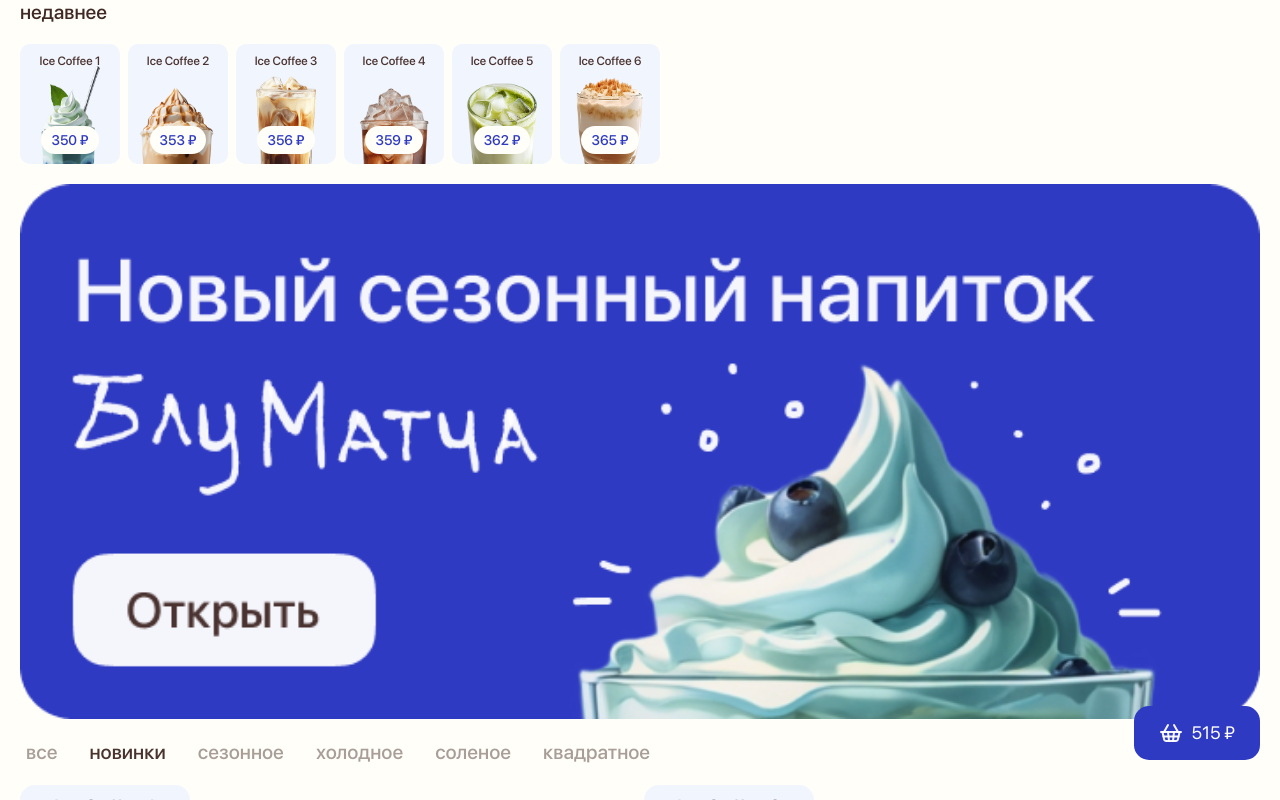
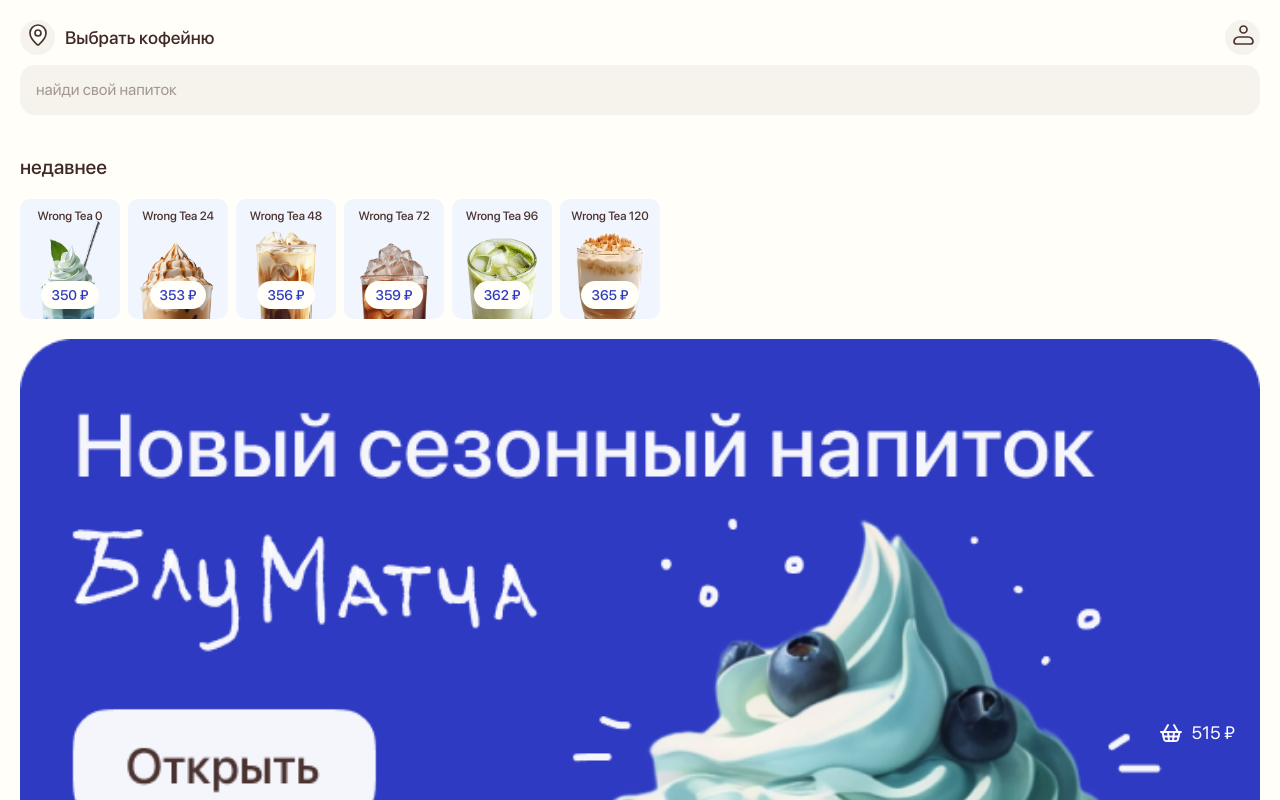
Before and after one commit to lomeat/coffee, a React (Vite) app in the folder client/: page / in a window 1280 px wide. Shown: the top 800 px of the page. Built offline with nearby package versions, Linux system fonts and the light colour scheme.

Commit message:
каталоги теперь тоже компоненты

```diff
--- a/client/src/app.tsx
+++ b/client/src/app.tsx
@@ -1,207 +1,30 @@
 import styled from "styled-components";
-import { useState } from "react";
 
-import { Icon } from "./icon";
 import { importImages } from "./utils/importImages";
 
-type Card = {
-  id: number;
-  title: string;
-  price: number;
-  imageUrl?: string;
-};
+import { Header } from "./components/header";
+import { Basket } from "./components/basket";
+import { Container } from "./styles/shared";
+import { CatalogRecently } from "./components/catalog/recently";
+import { Catalog } from "./components/catalog/common";
 
-const coffeeImages = importImages("coffee");
 const promoImages = importImages("promo");
 
-const cards: Card[] = coffeeImages.map((value, index) => ({
-  id: index,
-  title: `Ice Coffee ${index + 1}`,
-  price: 350 + index * 3,
-  imageUrl: value,
-}));
-
 export function App() {
-  const [isVisible, setIsVisible] = useState(false);
-
-  function toggleModal() {
-    setIsVisible((state) => !state);
-  }
-
   return (
     <Wrapper>
-      <Container>
-        <ContainerTitle>недавнее</ContainerTitle>
-        <CardRow>
-          {cards.map((card) => (
-            <CardContainer key={card.id} $isSmall>
-              <CardInfoContainer>
-                <CardTitle $isSmall>{card.title}</CardTitle>
-                <CardPrice $isSmall>{card.price} ₽</CardPrice>
-              </CardInfoContainer>
-              <CardImg src={card.imageUrl} />
-            </CardContainer>
-          ))}
-        </CardRow>
-      </Container>
+      <Header />
+      <CatalogRecently />
 
       <Container>
         <img src={promoImages[0]} />
       </Container>
 
-      <Container>
-        <CatalogNavBar>
-          <CatalogButton>все</CatalogButton>
-          <CatalogButton $isActive>новинки</CatalogButton>
-          <CatalogButton>сезонное</CatalogButton>
-          <CatalogButton>холодное</CatalogButton>
-          <CatalogButton>соленое</CatalogButton>
-          <CatalogButton>квадратное</CatalogButton>
-        </CatalogNavBar>
-        <CardGrid>
-          {cards.map((card) => (
-            <CardContainer key={card.id}>
-              <CardInfoContainer>
-                <CardTitle>{card.title}</CardTitle>
-                <CardPrice>{card.price} ₽</CardPrice>
-              </CardInfoContainer>
-              <CardImg src={card.imageUrl} />
-            </CardContainer>
-          ))}
-        </CardGrid>
-      </Container>
-
-      <Basket onClick={toggleModal}>
-        <Icon name="CartIcon" size={24} />
-        <span>515 ₽</span>
-      </Basket>
-
-      <ModalWrapper $isVisible={isVisible}>
-        <BasketWrapper>
-          <h2>Пiшов нахуй</h2>
-          <Icon name="CrossIcon" type="button" onClick={toggleModal} />
-        </BasketWrapper>
-      </ModalWrapper>
+      <Catalog />
+      <Basket />
     </Wrapper>
   );
 }
-
-const BasketWrapper = styled.div`
-  background: ${(p) => p.theme.background.primary};
-  border-radius: 20px 20px 0 0;
-  padding: 20px;
-  display: flex;
-  justify-content: space-between;
-  width: 100%;
-  height: 100%;
-
-  h2 {
-    ${(p) => p.theme.font.caption.large}
-  }
-`;
-
-const ModalWrapper = styled.div<{ $isVisible?: boolean }>`
-  display: ${(p) => (p.$isVisible ? "flex" : "none")};
-  padding-top: 60px;
-  background: rgba(0, 0, 0, 0.5);
-  position: absolute;
-  z-index: 100;
-  top: 0px;
-  left: 0px;
-  width: 100%;
-  height: 100%;
-`;
-
-const Basket = styled.button`
-  ${(p) => p.theme.font.text.large}
-  position: fixed;
-  bottom: 40px;
-  right: 20px;
-  border: 0;
-  border-radius: 15px;
-  padding: 15px 25px;
-  gap: 8px;
-  color: ${(p) => p.theme.color.button};
-  background: ${(p) => p.theme.background.accent};
-  display: flex;
-  z-index: 3;
-
-  svg,
-  path,
-  span {
-    color: inherit;
-    stroke: currentColor;
-  }
-`;
-
-const CardRow = styled.div`
-  display: flex;
-  gap: 8px;
-  overflow-x: auto; /* или scroll */
-  white-space: nowrap;
-  -webkit-overflow-scrolling: touch;
-  scrollbar-width: none;
-  -ms-overflow-style: none;
-
-  &::-webkit-scrollbar {
-    display: none;
-  }
-`;
-
-const CardGrid = styled.div`
-  display: grid;
-  grid-template-columns: repeat(2, 1fr);
-  gap: 8px;
-`;
-
-const CardContainer = styled.button<{ $isSmall?: boolean }>`
-  flex: 0 0 auto;
-  background: ${(p) => p.theme.background.secondary};
-  width: ${(p) => (p.$isSmall ? 100 : 170)}px;
-  height: ${(p) => (p.$isSmall ? 120 : 170)}px;
-  border-radius: ${(p) => (p.$isSmall ? 10 : 15)}px;
-  display: flex;
-  position: relative;
-  border: 0;
-  outline: none;
-  overflow: hidden;
-`;
-
-const CardImg = styled.img`
-  position: absolute;
-  top: 20px;
-  left: 0px;
-  width: inherit;
-  height: inherit;
-`;
-
-const CardInfoContainer = styled.div`
-  position: absolute;
-  top: 0;
-  left: 0;
-  width: inherit;
-  height: inherit;
-  display: flex;
-  flex-direction: column;
-  padding: 10px;
-  align-items: center;
-  justify-content: space-between;
-  z-index: 2;
-`;
-
-const CardTitle = styled.span<{ $isSmall?: boolean }>`
-  ${(p) =>
-    p.$isSmall ? p.theme.font.caption.small : p.theme.font.caption.large}
-  color: ${(p) => p.theme.color.primary};
-`;
-
-const CardPrice = styled.span<{ $isSmall?: boolean }>`
-  ${(p) => (p.$isSmall ? p.theme.font.text.small : p.theme.font.text.medium)}
-  color: ${(p) => p.theme.color.accent};
-  padding: 6px 10px;
-  border-radius: 30px;
-  background: ${(p) => p.theme.background.primary};
-`;
 
 const Wrapper = styled.div`
   display: flex;
@@ -211,38 +34,3 @@ const Wrapper = styled.div`
   gap: 20px;
   padding-bottom: 40px;
 `;
-
-const Container = styled.div`
-  display: flex;
-  flex-direction: column;
-  margin: 0 20px;
-  gap: 20px;
-`;
-
-const ContainerTitle = styled.h2`
-  ${(p) => p.theme.font.caption.large}
-  margin: 0;
-  padding: 0;
-`;
-
-const CatalogNavBar = styled.div`
-  display: flex;
-  gap: 20px;
-  overflow-x: scroll;
-  -webkit-overflow-scrolling: touch;
-  scrollbar-width: none;
-  -ms-overflow-style: none;
-
-  &::-webkit-scrollbar {
-    display: none;
-  }
-`;
-
-const CatalogButton = styled.button<{ $isActive?: boolean }>`
-  flex: 0 0 auto;
-  border: 0;
-  background: transparent;
-  color: ${({ theme, $isActive }) =>
-    $isActive ? theme.color.primary : theme.color.secondary};
-  ${({ theme }) => theme.font.caption.large};
-`;
--- /dev/null
+++ b/client/src/components/catalog/common.tsx
@@ -0,0 +1,54 @@
+import { Container } from "../../styles/shared";
+import { importImages } from "../../utils/importImages";
+import {
+  CardContainer,
+  CardGrid,
+  CardImg,
+  CardInfoContainer,
+  CardPrice,
+  CardTitle,
+  CatalogButton,
+  CatalogNavBar,
+} from "./shared";
+
+type Card = {
+  id: number;
+  title: string;
+  price: number;
+  imageUrl?: string;
+};
+
+const coffeeImages = importImages("coffee");
+
+const cards: Card[] = coffeeImages.map((value, index) => ({
+  id: index,
+  title: `Ice Coffee ${index + 1}`,
+  price: 350 + index * 3,
+  imageUrl: value,
+}));
+
+export function Catalog() {
+  return (
+    <Container>
+      <CatalogNavBar>
+        <CatalogButton>все</CatalogButton>
+        <CatalogButton $isActive>новинки</CatalogButton>
+        <CatalogButton>сезонное</CatalogButton>
+        <CatalogButton>холодное</CatalogButton>
+        <CatalogButton>соленое</CatalogButton>
+        <CatalogButton>квадратное</CatalogButton>
+      </CatalogNavBar>
+      <CardGrid>
+        {cards.map((card) => (
+          <CardContainer key={card.id}>
+            <CardInfoContainer>
+              <CardTitle>{card.title}</CardTitle>
+              <CardPrice>{card.price} ₽</CardPrice>
+            </CardInfoContainer>
+            <CardImg src={card.imageUrl} />
+          </CardContainer>
+        ))}
+      </CardGrid>
+    </Container>
+  );
+}
--- /dev/null
+++ b/client/src/components/catalog/recently.tsx
@@ -0,0 +1,45 @@
+import { Container, ContainerTitle } from "../../styles/shared";
+import { importImages } from "../../utils/importImages";
+import {
+  CardContainer,
+  CardImg,
+  CardInfoContainer,
+  CardPrice,
+  CardRow,
+  CardTitle,
+} from "./shared";
+
+type Card = {
+  id: number;
+  title: string;
+  price: number;
+  imageUrl?: string;
+};
+
+const coffeeImages = importImages("coffee");
+
+const cards: Card[] = coffeeImages.map((value, index) => ({
+  id: index,
+  title: `Wrong Tea ${index * 24}`,
+  price: 350 + index * 3,
+  imageUrl: value,
+}));
+
+export function CatalogRecently() {
+  return (
+    <Container>
+      <ContainerTitle>недавнее</ContainerTitle>
+      <CardRow>
+        {cards.map((card) => (
+          <CardContainer key={card.id} $isSmall>
+            <CardInfoContainer>
+              <CardTitle $isSmall>{card.title}</CardTitle>
+              <CardPrice $isSmall>{card.price} ₽</CardPrice>
+            </CardInfoContainer>
+            <CardImg src={card.imageUrl} />
+          </CardContainer>
+        ))}
+      </CardRow>
+    </Container>
+  );
+}
--- /dev/null
+++ b/client/src/components/catalog/shared.tsx
@@ -0,0 +1,92 @@
+import styled from "styled-components";
+
+export const CardRow = styled.div`
+  display: flex;
+  gap: 8px;
+  overflow-x: auto; /* или scroll */
+  white-space: nowrap;
+  -webkit-overflow-scrolling: touch;
+  scrollbar-width: none;
+  -ms-overflow-style: none;
+
+  &::-webkit-scrollbar {
+    display: none;
+  }
+`;
+
+export const CardGrid = styled.div`
+  display: grid;
+  grid-template-columns: repeat(2, 1fr);
+  gap: 8px;
+`;
+
+export const CardContainer = styled.button<{ $isSmall?: boolean }>`
+  flex: 0 0 auto;
+  background: ${(p) => p.theme.background.secondary};
+  width: ${(p) => (p.$isSmall ? 100 : 170)}px;
+  height: ${(p) => (p.$isSmall ? 120 : 170)}px;
+  border-radius: ${(p) => (p.$isSmall ? 10 : 15)}px;
+  display: flex;
+  position: relative;
+  border: 0;
+  outline: none;
+  overflow: hidden;
+`;
+
+export const CardImg = styled.img`
+  position: absolute;
+  top: 20px;
+  left: 0px;
+  width: inherit;
+  height: inherit;
+`;
+
+export const CardInfoContainer = styled.div`
+  position: absolute;
+  top: 0;
+  left: 0;
+  width: inherit;
+  height: inherit;
+  display: flex;
+  flex-direction: column;
+  padding: 10px;
+  align-items: center;
+  justify-content: space-between;
+  z-index: 2;
+`;
+
+export const CardTitle = styled.span<{ $isSmall?: boolean }>`
+  ${(p) =>
+    p.$isSmall ? p.theme.font.caption.small : p.theme.font.caption.large}
+  color: ${(p) => p.theme.color.primary};
+`;
+
+export const CardPrice = styled.span<{ $isSmall?: boolean }>`
+  ${(p) => (p.$isSmall ? p.theme.font.text.small : p.theme.font.text.medium)}
+  color: ${(p) => p.theme.color.accent};
+  padding: 6px 10px;
+  border-radius: 30px;
+  background: ${(p) => p.theme.background.primary};
+`;
+
+export const CatalogNavBar = styled.div`
+  display: flex;
+  gap: 20px;
+  overflow-x: scroll;
+  -webkit-overflow-scrolling: touch;
+  scrollbar-width: none;
+  -ms-overflow-style: none;
+
+  &::-webkit-scrollbar {
+    display: none;
+  }
+`;
+
+export const CatalogButton = styled.button<{ $isActive?: boolean }>`
+  flex: 0 0 auto;
+  border: 0;
+  background: transparent;
+  color: ${({ theme, $isActive }) =>
+    $isActive ? theme.color.primary : theme.color.secondary};
+  ${({ theme }) => theme.font.caption.large};
+`;
--- a/client/src/styles/shared.tsx
+++ b/client/src/styles/shared.tsx
@@ -21,3 +21,9 @@ export const Container = styled.div`
   margin: 0 20px;
   gap: 20px;
 `;
+
+export const ContainerTitle = styled.h2`
+  ${(p) => p.theme.font.caption.large}
+  margin: 0;
+  padding: 0;
+`;
```
